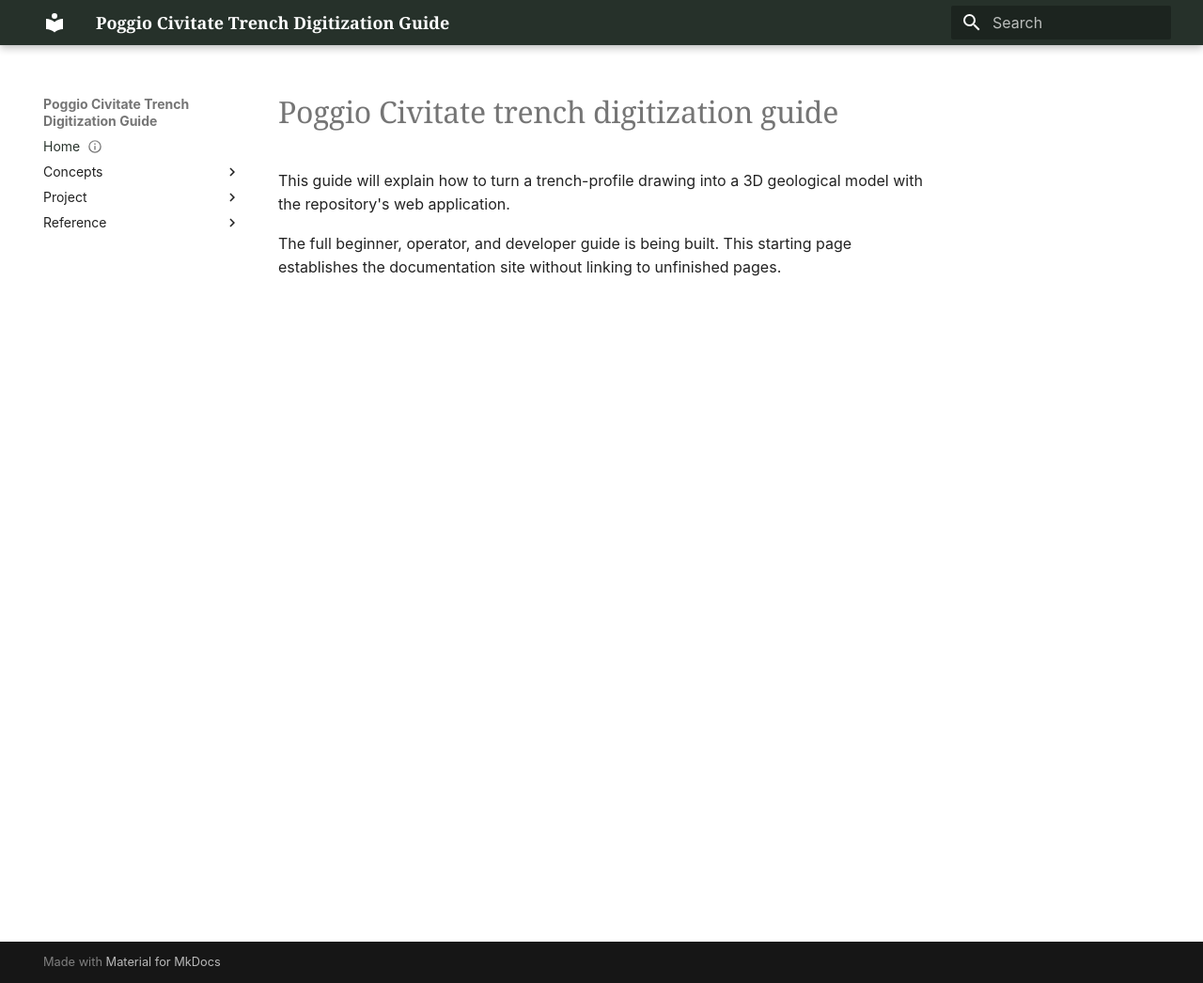
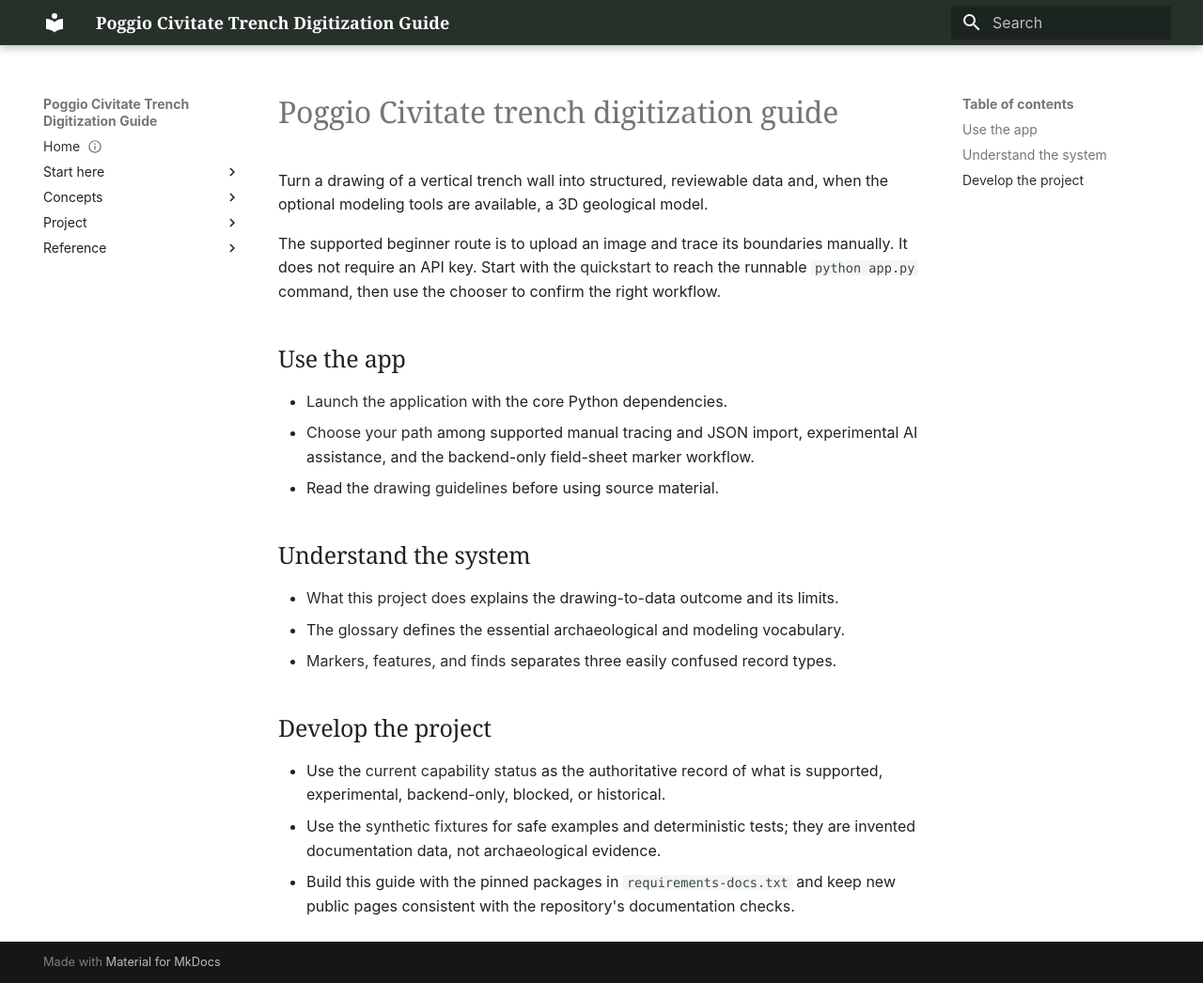
Before and after one commit to jennarbates/StratigraphyGenerator, an MkDocs documentation site: the page built from docs/index.md, in a window 1280 px wide and 1046 px high. Shown: the whole window at 94% size. Built offline with MkDocs 1.6.1 and Material for MkDocs 9.7.7, drawn with Linux system fonts in a browser that asks for light colours.

Commit message:
start guide

```diff
--- a/docs/index.md
+++ b/docs/index.md
@@ -5,13 +5,47 @@ status: current
 source_files:
   - README.md
   - poggio_webapp/README.md
-verified_against: 0c5402d
+  - poggio_webapp/app.py
+verified_against: eac1f51
 ---
 
 # Poggio Civitate trench digitization guide
 
-This guide will explain how to turn a trench-profile drawing into a 3D
-geological model with the repository's web application.
+Turn a drawing of a vertical trench wall into structured, reviewable data and,
+when the optional modeling tools are available, a 3D geological model.
 
-The full beginner, operator, and developer guide is being built. This starting
-page establishes the documentation site without linking to unfinished pages.
+The supported beginner route is to upload an image and trace its boundaries
+manually. It does not require an API key. Start with the
+[quickstart](start-here/quickstart.md) to reach the runnable `python app.py`
+command, then use the chooser to confirm the right workflow.
+
+## Use the app
+
+- [Launch the application](start-here/quickstart.md) with the core Python
+  dependencies.
+- [Choose your path](start-here/choose-your-path.md) among supported manual
+  tracing and JSON import, experimental AI assistance, and the backend-only
+  field-sheet marker workflow.
+- Read the [drawing guidelines](reference/drawing-guidelines.md) before using
+  source material.
+
+## Understand the system
+
+- [What this project does](start-here/what-this-project-does.md) explains the
+  drawing-to-data outcome and its limits.
+- The [glossary](start-here/glossary.md) defines the essential archaeological
+  and modeling vocabulary.
+- [Markers, features, and finds](concepts/markers-features-and-finds.md)
+  separates three easily confused record types.
+
+## Develop the project
+
+- Use the [current capability status](project/capability-status.md) as the
+  authoritative record of what is supported, experimental, backend-only,
+  blocked, or historical.
+- Use the [synthetic fixtures](fixtures/README.md) for safe examples and
+  deterministic tests; they are invented documentation data, not
+  archaeological evidence.
+- Build this guide with the pinned packages in `requirements-docs.txt` and
+  keep new public pages consistent with the repository's documentation
+  checks.
--- a/mkdocs.yml
+++ b/mkdocs.yml
@@ -34,6 +34,11 @@ exclude_docs: |
 
 nav:
   - Home: index.md
+  - Start here:
+      - What this project does: start-here/what-this-project-does.md
+      - Choose your path: start-here/choose-your-path.md
+      - Quickstart: start-here/quickstart.md
+      - Glossary: start-here/glossary.md
   - Concepts:
       - Geometric normalization: concepts/geometric-normalization.md
       - Markers, features, and finds: concepts/markers-features-and-finds.md
```
Also changed, not shown: docs/start-here/choose-your-path.md (added, +119 -0 lines), docs/start-here/glossary.md (added, +170 -0 lines), docs/start-here/quickstart.md (added, +102 -0 lines), docs/start-here/what-this-project-does.md (added, +74 -0 lines).
